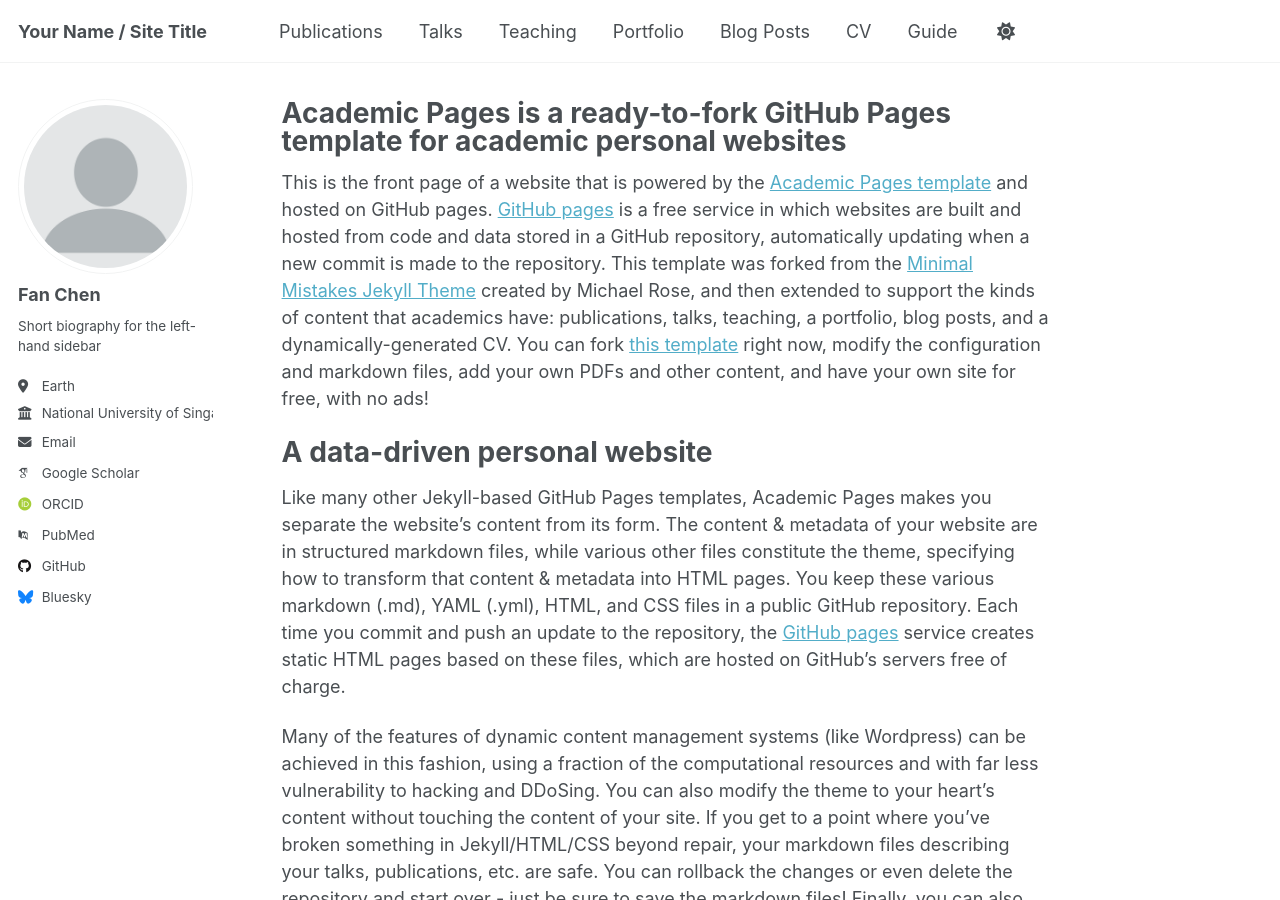
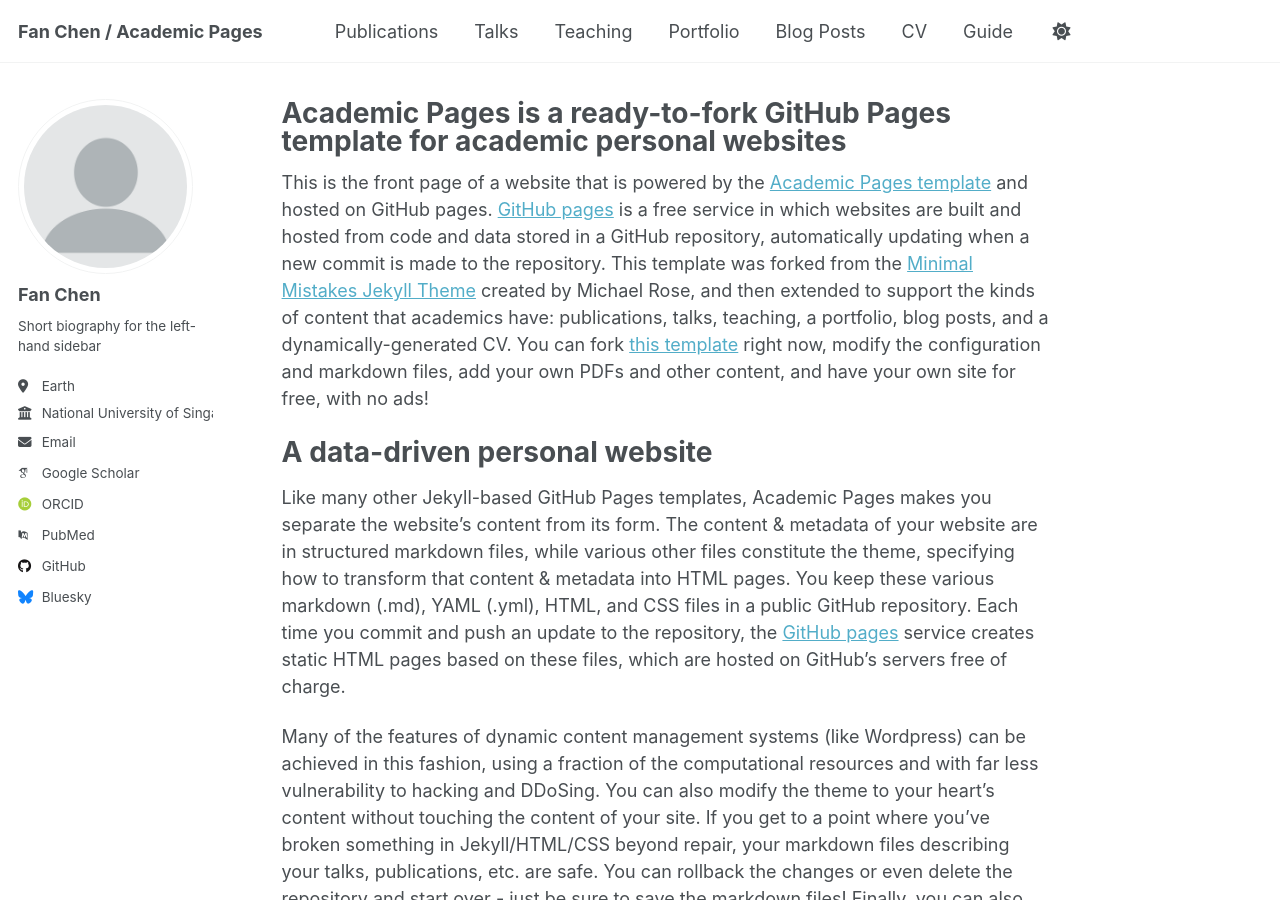
Before and after one commit to FanChenNUS/FanChenNUS.github.io, a Jekyll site: the page built from _pages/about.md, in a window 1280 px wide and 900 px high. Built offline with Jekyll 4.4.1, drawn with Linux system fonts in a browser that asks for light colours; some web fonts are replaced.

Commit message:
Update _config.yml

```diff
--- a/_config.yml
+++ b/_config.yml
@@ -9,11 +9,11 @@
 # Basic Site Settings
 locale                   : "en-US"
 site_theme               : "default"
-title                    : "Your Name / Site Title"
+title                    : "Fan Chen / Academic Pages"
 title_separator          : "-"
 name                     : &name "Your Name"
 description              : &description "personal description"
-url                      : https://academicpages.github.io # the base hostname & protocol for your site e.g. "https://[your GitHub username].github.io" or if you already have some other page hosted on Github then use "https://[your GitHub username].github.io/[Your Repo Name]"
+url                      : https://fanchennus.github.io # the base hostname & protocol for your site e.g. "https://[your GitHub username].github.io" or if you already have some other page hosted on Github then use "https://[your GitHub username].github.io/[Your Repo Name]"
 baseurl                  : "" # the subpath of your site, e.g. "/blog"
 repository               : "academicpages/academicpages.github.io"
 
```
